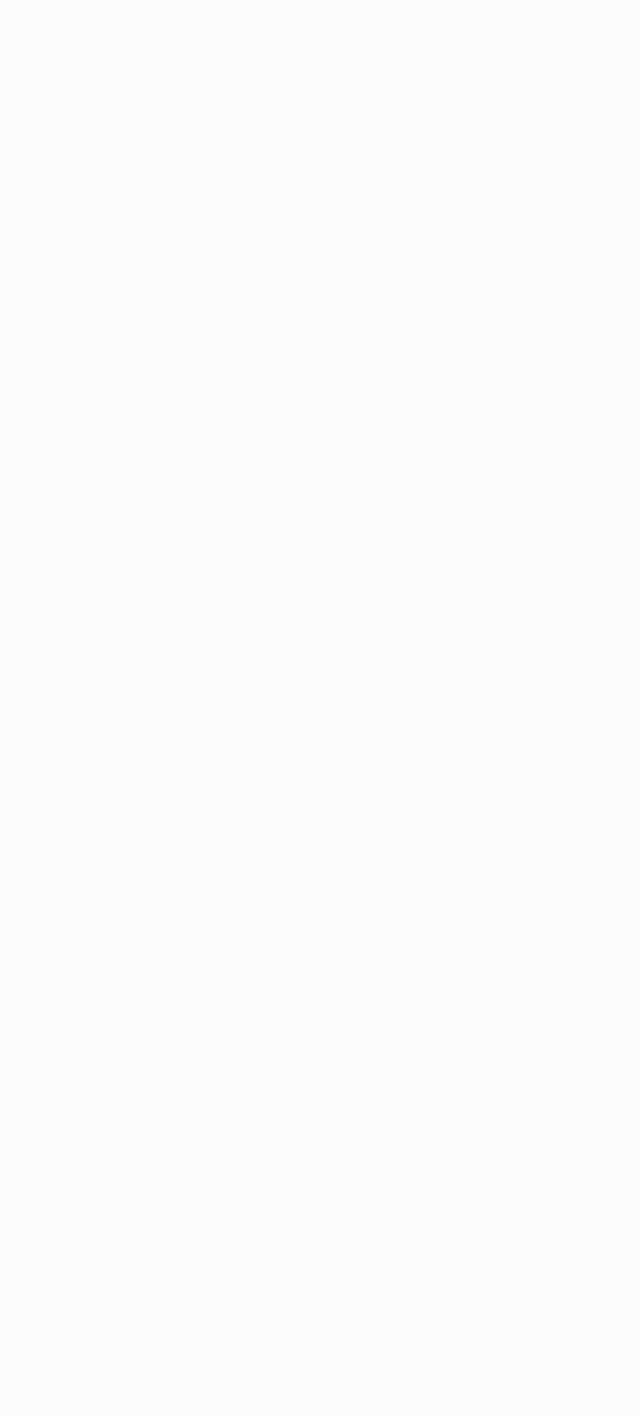
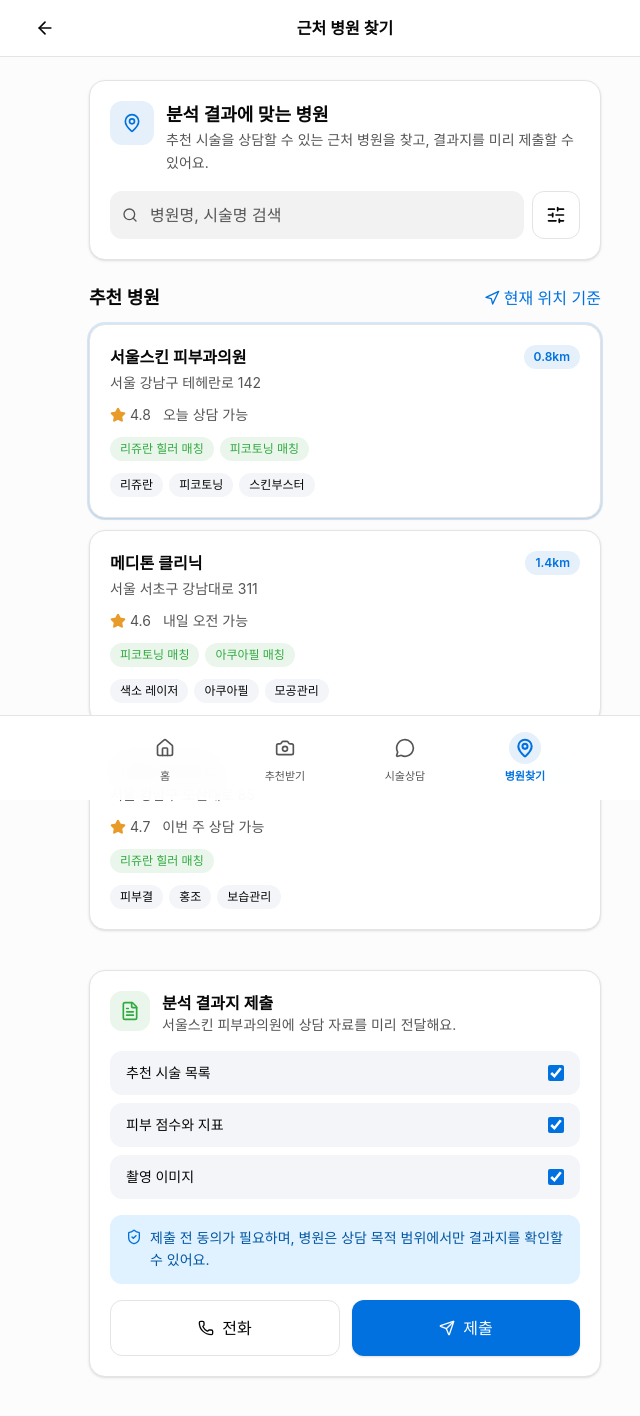
Before and after one commit to L-dragon-woo/Comprehensive-design, a Vue app: page /hospitals in a window 1280 px wide. Before the commit this address had no page. Shown: the top 1416 px of the page, without its empty margins (295-935 px from the left). Before the commit the page ends 800 px from the top, so only its background shows below. Built offline with nearby package versions, Linux system fonts and the light colour scheme.

Commit message:
feat: Hospital

```diff
--- a/src/components/BottomNav.vue
+++ b/src/components/BottomNav.vue
@@ -1,5 +1,5 @@
 <script setup lang="ts">
-import { Camera, Clock, Home, MessageCircle } from "lucide-vue-next"
+import { Camera, Home, MapPin, MessageCircle } from "lucide-vue-next"
 import { useRoute } from "vue-router"
 
 const route = useRoute()
@@ -7,7 +7,7 @@ const navItems = [
   { href: "/", label: "홈", icon: Home },
   { href: "/capture", label: "추천받기", icon: Camera },
   { href: "/chat", label: "시술상담", icon: MessageCircle },
-  { href: "/history", label: "기록", icon: Clock },
+  { href: "/hospitals", label: "병원찾기", icon: MapPin },
 ]
 </script>
 
--- a/src/router.ts
+++ b/src/router.ts
@@ -5,6 +5,7 @@ import LoadingView from "@/views/LoadingView.vue"
 import ResultView from "@/views/ResultView.vue"
 import ChatView from "@/views/ChatView.vue"
 import HistoryView from "@/views/HistoryView.vue"
+import HospitalView from "@/views/HospitalView.vue"
 
 const router = createRouter({
   history: createWebHistory(),
@@ -14,6 +15,7 @@ const router = createRouter({
     { path: "/loading", component: LoadingView },
     { path: "/result", component: ResultView },
     { path: "/chat", component: ChatView },
+    { path: "/hospitals", component: HospitalView },
     { path: "/history", component: HistoryView },
   ],
   scrollBehavior() {
--- a/src/views/HomeView.vue
+++ b/src/views/HomeView.vue
@@ -1,5 +1,5 @@
 <script setup lang="ts">
-import { ArrowRight, CalendarCheck, Camera, ChevronRight, ClipboardList, MessageCircle, Shield, Sparkles, TrendingUp } from "lucide-vue-next"
+import { ArrowRight, CalendarCheck, Camera, ChevronRight, ClipboardList, MapPin, MessageCircle, Shield, Sparkles, TrendingUp } from "lucide-vue-next"
 import AppHeader from "@/components/AppHeader.vue"
 import BaseButton from "@/components/BaseButton.vue"
 import BottomNav from "@/components/BottomNav.vue"
@@ -78,7 +78,7 @@ const lastAnalysisDate = "2026.04.30"
         <FeatureCard href="/capture" :icon="Camera" title="피부 촬영" description="추천에 필요한 상태를 확인해요" />
         <FeatureCard href="/result" :icon="ClipboardList" icon-color="text-success" icon-bg="bg-success/10" title="시술 추천" description="고민별 우선순위를 제안해요" />
         <FeatureCard href="/chat" :icon="MessageCircle" icon-color="text-warning" icon-bg="bg-warning/10" title="시술 상담" description="효과와 주의사항을 물어보세요" />
-        <FeatureCard href="/history" :icon="CalendarCheck" icon-color="text-muted-foreground" icon-bg="bg-muted" title="상담 기록" description="지난 추천을 다시 확인해요" />
+        <FeatureCard href="/hospitals" :icon="MapPin" icon-color="text-muted-foreground" icon-bg="bg-muted" title="병원 찾기" description="결과지를 제출하고 상담해요" />
       </div>
     </section>
 
--- /dev/null
+++ b/src/views/HospitalView.vue
@@ -0,0 +1,228 @@
+<script setup lang="ts">
+import { CheckCircle2, FileText, MapPin, Navigation, Phone, Search, Send, ShieldCheck, SlidersHorizontal, Star } from "lucide-vue-next"
+import { computed, ref } from "vue"
+import AppHeader from "@/components/AppHeader.vue"
+import BaseButton from "@/components/BaseButton.vue"
+import BottomNav from "@/components/BottomNav.vue"
+import PageContainer from "@/components/PageContainer.vue"
+
+type Hospital = {
+  id: string
+  name: string
+  distance: string
+  rating: number
+  address: string
+  specialties: string[]
+  matchedTreatments: string[]
+  waitTime: string
+  phone: string
+}
+
+const hospitals: Hospital[] = [
+  {
+    id: "1",
+    name: "서울스킨 피부과의원",
+    distance: "0.8km",
+    rating: 4.8,
+    address: "서울 강남구 테헤란로 142",
+    specialties: ["리쥬란", "피코토닝", "스킨부스터"],
+    matchedTreatments: ["리쥬란 힐러", "피코토닝"],
+    waitTime: "오늘 상담 가능",
+    phone: "02-1234-5678",
+  },
+  {
+    id: "2",
+    name: "메디톤 클리닉",
+    distance: "1.4km",
+    rating: 4.6,
+    address: "서울 서초구 강남대로 311",
+    specialties: ["색소 레이저", "아쿠아필", "모공관리"],
+    matchedTreatments: ["피코토닝", "아쿠아필"],
+    waitTime: "내일 오전 가능",
+    phone: "02-2345-6789",
+  },
+  {
+    id: "3",
+    name: "더맑은 피부의원",
+    distance: "2.1km",
+    rating: 4.7,
+    address: "서울 강남구 도산대로 85",
+    specialties: ["피부결", "홍조", "보습관리"],
+    matchedTreatments: ["리쥬란 힐러"],
+    waitTime: "이번 주 상담 가능",
+    phone: "02-3456-7890",
+  },
+]
+
+const query = ref("")
+const selectedHospitalId = ref(hospitals[0].id)
+const includePhoto = ref(true)
+const includeScore = ref(true)
+const includeTreatments = ref(true)
+const submittedHospitalName = ref("")
+
+const filteredHospitals = computed(() => {
+  const keyword = query.value.trim()
+  if (!keyword) return hospitals
+  return hospitals.filter((hospital) => {
+    return [hospital.name, hospital.address, ...hospital.specialties, ...hospital.matchedTreatments].some((item) => item.includes(keyword))
+  })
+})
+
+const selectedHospital = computed(() => {
+  return hospitals.find((hospital) => hospital.id === selectedHospitalId.value) ?? hospitals[0]
+})
+
+function submitReport() {
+  submittedHospitalName.value = selectedHospital.value.name
+}
+</script>
+
+<template>
+  <AppHeader title="근처 병원 찾기" show-back />
+  <PageContainer>
+    <section class="py-6">
+      <div class="rounded-2xl border border-border bg-card p-5 shadow-sm">
+        <div class="mb-4 flex items-start gap-3">
+          <div class="flex h-11 w-11 shrink-0 items-center justify-center rounded-xl bg-primary/10">
+            <MapPin class="h-5 w-5 text-primary" />
+          </div>
+          <div>
+            <h2 class="text-lg font-semibold text-foreground">분석 결과에 맞는 병원</h2>
+            <p class="text-sm leading-relaxed text-muted-foreground">
+              추천 시술을 상담할 수 있는 근처 병원을 찾고, 결과지를 미리 제출할 수 있어요.
+            </p>
+          </div>
+        </div>
+        <div class="flex gap-2">
+          <div class="relative flex-1">
+            <Search class="absolute left-3 top-1/2 h-4 w-4 -translate-y-1/2 text-muted-foreground" />
+            <input
+              v-model="query"
+              type="text"
+              placeholder="병원명, 시술명 검색"
+              class="h-12 w-full rounded-xl bg-input pl-10 pr-4 text-sm placeholder:text-muted-foreground focus:outline-none focus:ring-2 focus:ring-primary/20"
+            />
+          </div>
+          <BaseButton variant="outline" size="icon" class="h-12 w-12 shrink-0 rounded-xl">
+            <SlidersHorizontal class="h-5 w-5" />
+            <span class="sr-only">필터</span>
+          </BaseButton>
+        </div>
+      </div>
+    </section>
+
+    <section class="pb-4">
+      <div class="mb-3 flex items-center justify-between">
+        <h3 class="text-lg font-semibold text-foreground">추천 병원</h3>
+        <button class="flex items-center gap-1 text-sm font-medium text-primary">
+          <Navigation class="h-4 w-4" />
+          현재 위치 기준
+        </button>
+      </div>
+
+      <div class="space-y-3">
+        <button
+          v-for="hospital in filteredHospitals"
+          :key="hospital.id"
+          :class="[
+            'w-full rounded-2xl border bg-card p-5 text-left shadow-sm transition-all',
+            selectedHospitalId === hospital.id ? 'border-primary ring-2 ring-primary/15' : 'border-border hover:border-primary/30',
+          ]"
+          @click="selectedHospitalId = hospital.id"
+        >
+          <div class="mb-3 flex items-start justify-between gap-3">
+            <div>
+              <h4 class="text-base font-semibold text-foreground">{{ hospital.name }}</h4>
+              <p class="mt-1 text-sm text-muted-foreground">{{ hospital.address }}</p>
+            </div>
+            <span class="shrink-0 rounded-full bg-primary/10 px-2.5 py-1 text-xs font-semibold text-primary">{{ hospital.distance }}</span>
+          </div>
+
+          <div class="mb-3 flex items-center gap-3 text-sm text-muted-foreground">
+            <span class="flex items-center gap-1">
+              <Star class="h-4 w-4 fill-warning text-warning" />
+              {{ hospital.rating }}
+            </span>
+            <span>{{ hospital.waitTime }}</span>
+          </div>
+
+          <div class="mb-3 flex flex-wrap gap-1.5">
+            <span v-for="treatment in hospital.matchedTreatments" :key="treatment" class="rounded-full bg-success/10 px-2.5 py-1 text-xs font-medium text-success">
+              {{ treatment }} 매칭
+            </span>
+          </div>
+
+          <div class="flex flex-wrap gap-1.5">
+            <span v-for="specialty in hospital.specialties" :key="specialty" class="rounded-full bg-secondary px-2.5 py-1 text-xs font-medium text-secondary-foreground">
+              {{ specialty }}
+            </span>
+          </div>
+        </button>
+      </div>
+
+      <div v-if="filteredHospitals.length === 0" class="rounded-2xl border border-border bg-card p-8 text-center text-sm text-muted-foreground">
+        검색 결과가 없어요.
+      </div>
+    </section>
+
+    <section class="space-y-3 py-6">
+      <div class="rounded-2xl border border-border bg-card p-5 shadow-sm">
+        <div class="mb-4 flex items-start gap-3">
+          <div class="flex h-10 w-10 shrink-0 items-center justify-center rounded-xl bg-success/10">
+            <FileText class="h-5 w-5 text-success" />
+          </div>
+          <div>
+            <h3 class="text-base font-semibold text-foreground">분석 결과지 제출</h3>
+            <p class="text-sm text-muted-foreground">{{ selectedHospital.name }}에 상담 자료를 미리 전달해요.</p>
+          </div>
+        </div>
+
+        <div class="mb-4 space-y-2">
+          <label class="flex items-center justify-between rounded-xl bg-secondary px-4 py-3">
+            <span class="text-sm font-medium text-secondary-foreground">추천 시술 목록</span>
+            <input v-model="includeTreatments" type="checkbox" class="h-4 w-4 accent-primary" />
+          </label>
+          <label class="flex items-center justify-between rounded-xl bg-secondary px-4 py-3">
+            <span class="text-sm font-medium text-secondary-foreground">피부 점수와 지표</span>
+            <input v-model="includeScore" type="checkbox" class="h-4 w-4 accent-primary" />
+          </label>
+          <label class="flex items-center justify-between rounded-xl bg-secondary px-4 py-3">
+            <span class="text-sm font-medium text-secondary-foreground">촬영 이미지</span>
+            <input v-model="includePhoto" type="checkbox" class="h-4 w-4 accent-primary" />
+          </label>
+        </div>
+
+        <div class="mb-4 rounded-xl bg-accent px-4 py-3">
+          <div class="flex items-start gap-2">
+            <ShieldCheck class="mt-0.5 h-4 w-4 shrink-0 text-primary" />
+            <p class="text-sm leading-relaxed text-accent-foreground">
+              제출 전 동의가 필요하며, 병원은 상담 목적 범위에서만 결과지를 확인할 수 있어요.
+            </p>
+          </div>
+        </div>
+
+        <div class="flex gap-3">
+          <BaseButton variant="outline" size="lg" class="h-12 flex-1 rounded-xl">
+            <Phone class="h-4 w-4" />
+            전화
+          </BaseButton>
+          <BaseButton size="lg" class="h-12 flex-1 rounded-xl" @click="submitReport">
+            <Send class="h-4 w-4" />
+            제출
+          </BaseButton>
+        </div>
+      </div>
+
+      <div v-if="submittedHospitalName" class="rounded-2xl border border-success/20 bg-success/10 p-4">
+        <div class="flex items-start gap-3">
+          <CheckCircle2 class="mt-0.5 h-5 w-5 shrink-0 text-success" />
+          <p class="text-sm font-medium leading-relaxed text-foreground">
+            {{ submittedHospitalName }}에 분석 결과지를 제출했어요. 상담 예약 시 제출 자료 확인을 요청하세요.
+          </p>
+        </div>
+      </div>
+    </section>
+  </PageContainer>
+  <BottomNav />
+</template>
```
Also changed, not shown: src/views/ResultView.vue (+8 -2 lines).
